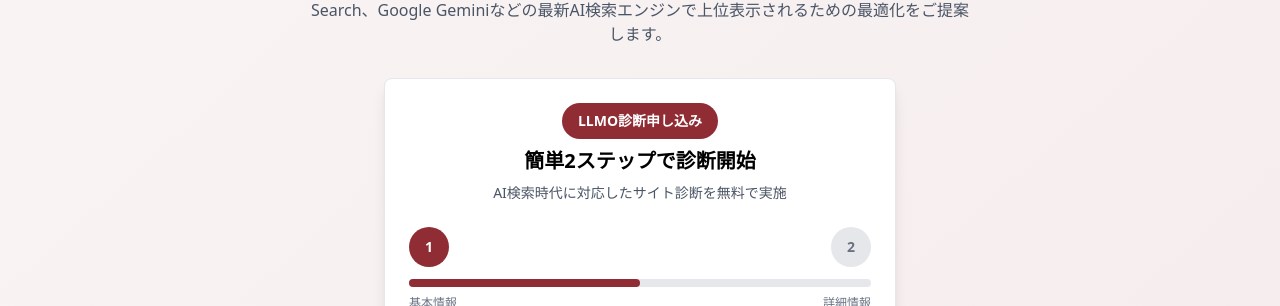
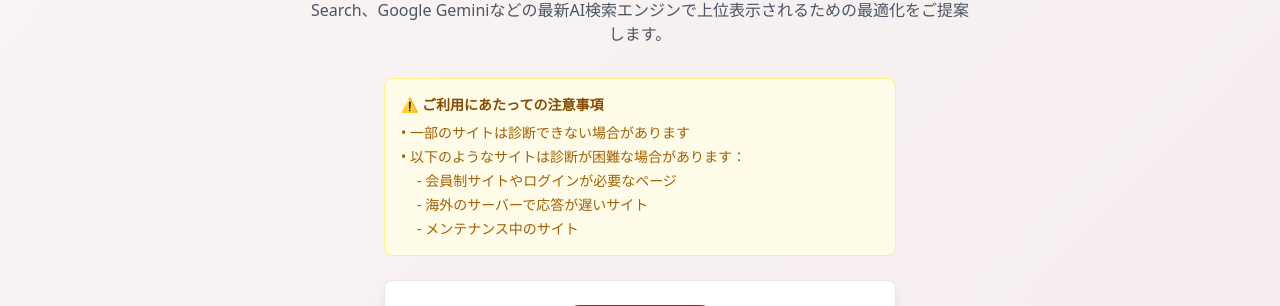
Before and after one commit to gyakuten55/gyakuten, a Next.js app: page /diagnosis in a window 1280 px wide. Shown: the part 305-611 px from the top of the page. Built offline with nearby package versions, Linux system fonts and the light colour scheme; no server answers.

Commit message:
feat: 診断フォームに注意事項を追加 - 診断困難なサイトについて事前案内

```diff
--- a/src/app/diagnosis/page.tsx
+++ b/src/app/diagnosis/page.tsx
@@ -41,6 +41,22 @@ export default function DiagnosisPage() {
               <p className="text-base text-gray-600 max-w-2xl mx-auto">
                 貴社サイトがAIに「選ばれる」状態かを多角的にチェック。Perplexity AIやChatGPT Search、Google Geminiなどの最新AI検索エンジンで上位表示されるための最適化をご提案します。
               </p>
+            </div>
+
+            {/* 注意事項 */}
+            <div className="max-w-lg mx-auto mb-6">
+              <div className="bg-yellow-50 border border-yellow-200 rounded-lg p-4">
+                <h3 className="text-sm font-semibold text-yellow-800 mb-2">
+                  ⚠️ ご利用にあたっての注意事項
+                </h3>
+                <ul className="text-sm text-yellow-700 space-y-1">
+                  <li>• 一部のサイトは診断できない場合があります</li>
+                  <li>• 以下のようなサイトは診断が困難な場合があります：</li>
+                  <li className="ml-4">- 会員制サイトやログインが必要なページ</li>
+                  <li className="ml-4">- 海外のサーバーで応答が遅いサイト</li>
+                  <li className="ml-4">- メンテナンス中のサイト</li>
+                </ul>
+              </div>
             </div>
 
             {/* 診断フォーム */}
```
